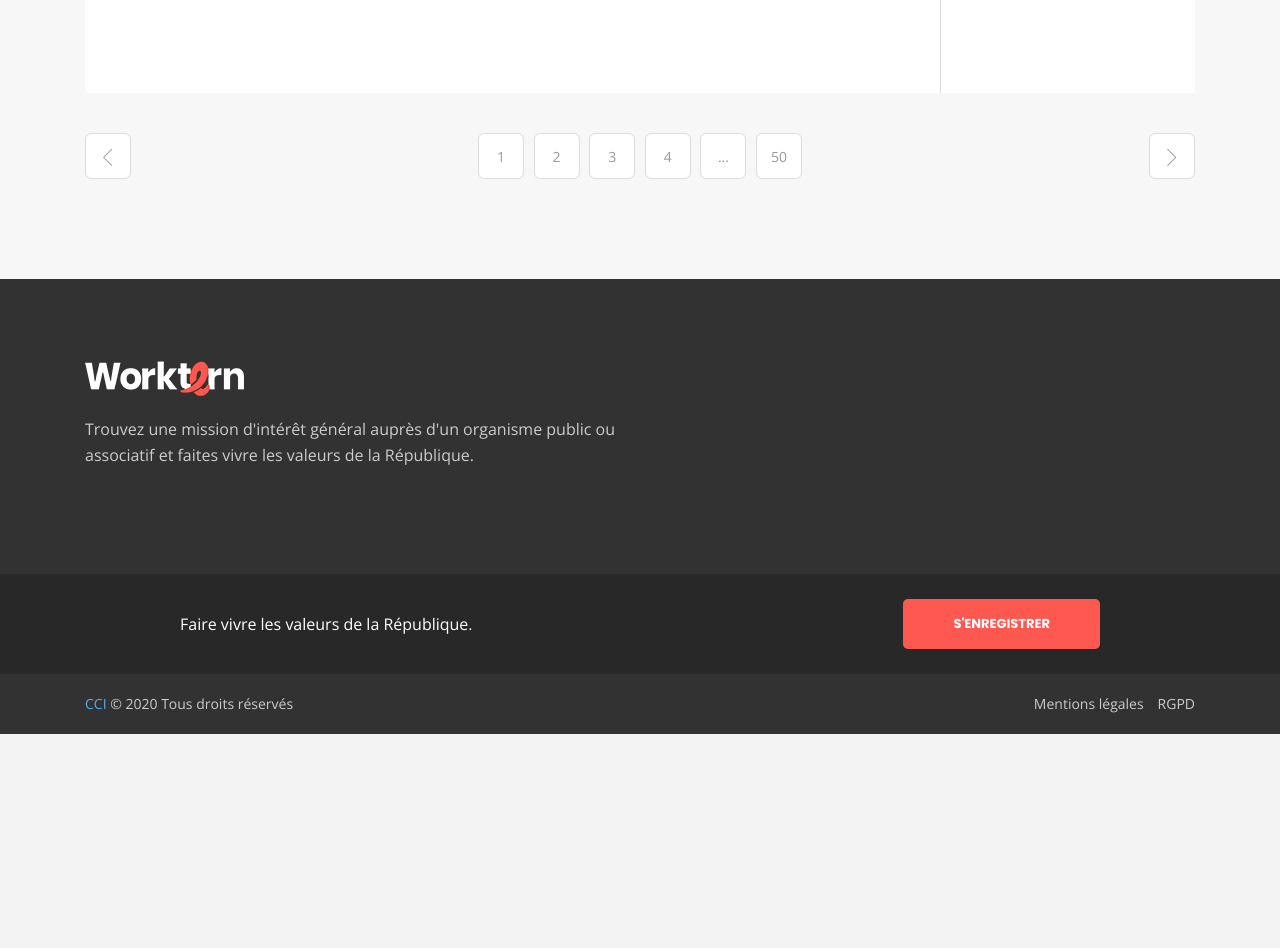
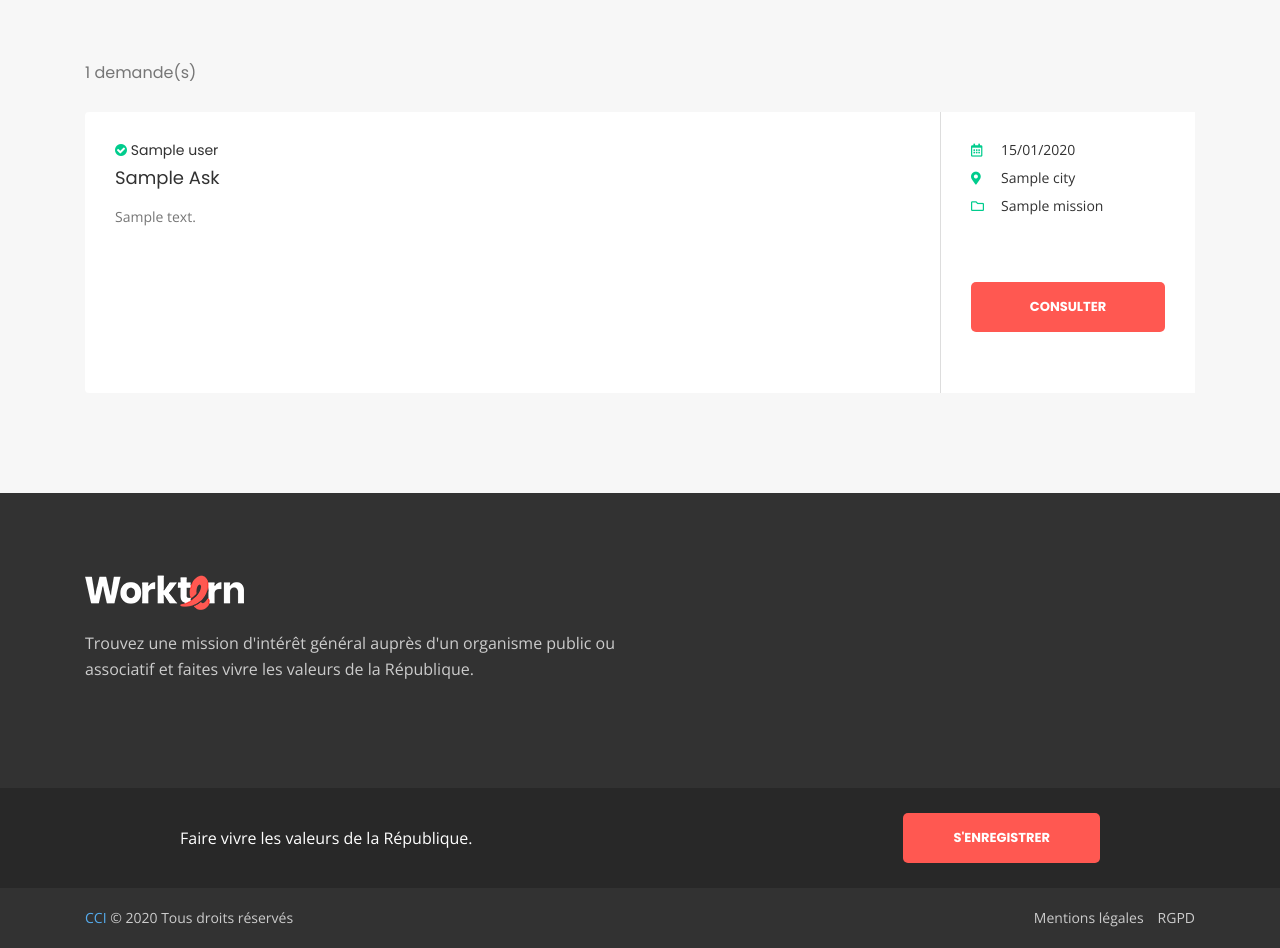
Before and after one commit to cci-wd/covid19, a Symfony app: template templates/ask/vuelisting.html.twig in a window 1280 px wide. Shown: the part 412-1360 px from the top of the page. Before the commit the page ends 1146 px from the top, so only its background shows below. Run offline with Twig, Linux system fonts and the light colour scheme; the template is opened without the code that fills it: most values are stand-ins (such as "Sample title", 1, 10 or a date in 2020); some libraries are stand-ins or nearby versions.

Commit message:
listing view

```diff
--- a/templates/ask/vuelisting.html.twig
+++ b/templates/ask/vuelisting.html.twig
@@ -1,6 +1,17 @@
 {% extends 'base.html.twig' %}
 
 {% block body %}
+<div class="wt-haslayout wt-innerbannerholder">
+    <div class="container">
+        <div class="row justify-content-md-center">
+            <div class="col-xs-12 col-sm-12 col-md-8 push-md-2 col-lg-6 push-lg-3">
+                <div class="wt-innerbannercontent">
+                    <div class="wt-title"><h2>Missions</h2></div>
+                </div>
+            </div>
+        </div>
+    </div>
+</div>
 <main id="wt-main" class="wt-main wt-haslayout wt-innerbgcolor">
     <div class="wt-haslayout wt-main-section">
         <!-- Ask Listing Start-->
@@ -10,31 +21,36 @@
                     <div class="col-xs-12 col-sm-12 col-md-12 col-lg-12">
                         <div class="wt-userlistingholder wt-haslayout">
                             <div class="wt-userlistingtitle">
-                                <span>01 - 48 of 57143 results for <em>"PHP Developer"</em></span>
+                                <span> {{ asks|length }} demande(s)</span>
                             </div>
                             <div class="wt-userlistinghold wt-userlistingholdvtwo">
+                                {% for ask in asks %}
                                     <div class="wt-userlistingcontent">
-                                    <div class="wt-contenthead">
+                                        <div class="wt-contenthead ask-item">
                                             <div class="wt-title">
-                                            <a href="usersingle.html"><i class="fa fa-check-circle"></i> Alfredo Bossard
-                                            </a>
-                                            <h2>Designer Finger Change temp to Arabic and install on alloi</h2>
+                                                <a href="usersingle.html"><i class="fa fa-check-circle"></i> {{ ask.user.name }}</a>
+                                                <h2>{{ ask.title }}</h2>
                                             </div>
                                             <div class="wt-description">
-                                            <p>Nisi ut aliquip ex ea commodo consequat duis aute irure dolor in reprehenderit inati voluptate velit esse cillum dolore eutates fugiat nulla pariatur sunt in culpa asequi officia deserunt mollit anim id est laborum ut perspiciatis...</p>
+                                                <p>{{ ask.description }}</p>
                                             </div>
                                         </div>
                                         <div class="wt-viewjobholder">
                                             <ul>
-                                            <li><span><i class="fa fa-dollar-sign wt-viewjobdollar"></i>Date de publication</span></li>
-                                            <li><span><em><img src="images/flag/img-01.png" alt="img description"></em>Commune</span></li>
-                                            <li><span><i class="far fa-folder wt-viewjobfolder"></i>Mission</span></li>
-                                            <li class="wt-btnarea"><a href="userlisting.html" class="wt-btn">Détails</a></li>
+                                                <li><span><i class="far fa-calendar-alt wt-viewjobdollar"></i>{{ ask.date|date("d/m/Y") }}</span></li>
+                                                <li><span><i class="fas fa-map-marker-alt wt-viewjobdollar"></i>{{ ask.city.name }}</span></li>
+                                                <li><span><i class="far fa-folder wt-viewjobdollar"></i>{{ ask.mission.name }}</span></li>
+                                            </ul>
+                                            <ul>
+                                                <li>
+                                                    <a href="" class="wt-btn w-100 mt-2">Consulter</a>
+                                                </li>
                                             </ul>
                                         </div>
                                     </div>
+                                {% endfor %}
                             </div>
-                            <nav class="wt-pagination">
+                            {# <nav class="wt-pagination">
                                 <ul>
                                     <li class="wt-prevpage"><a href="javascrip:void(0);"><i class="lnr lnr-chevron-left"></i></a></li>
                                     <li><a href="javascrip:void(0);">1</a></li>
@@ -45,7 +61,7 @@
                                     <li><a href="javascrip:void(0);">50</a></li>
                                     <li class="wt-nextpage"><a href="javascrip:void(0);"><i class="lnr lnr-chevron-right"></i></a></li>
                                 </ul>
-                            </nav>
+                            </nav> #}
                         </div>
                     </div>
                 </div>
```
Also changed, not shown: src/Controller/AskController.php (+9 -1 lines). Lines whose indentation alone changed are shown as unchanged.
